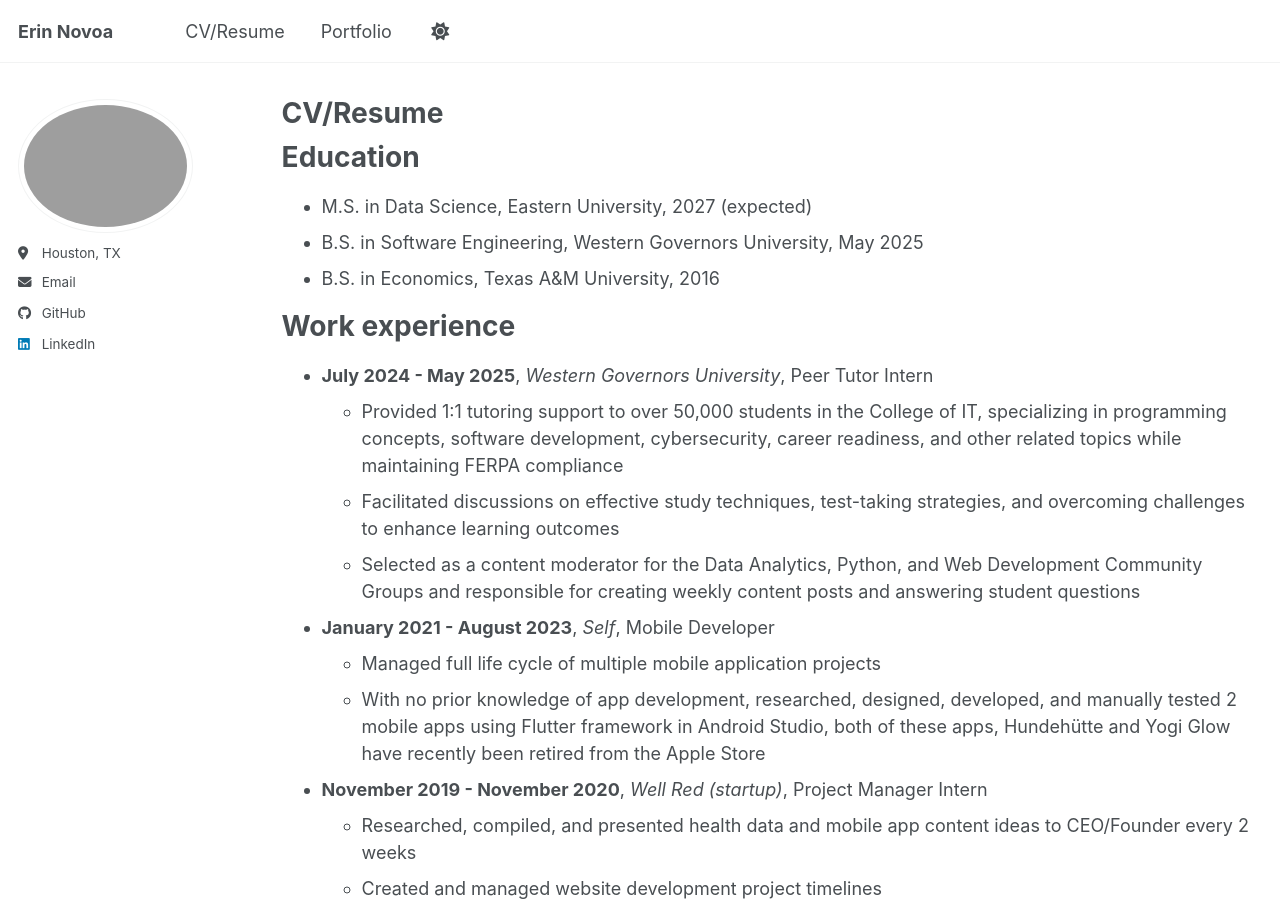
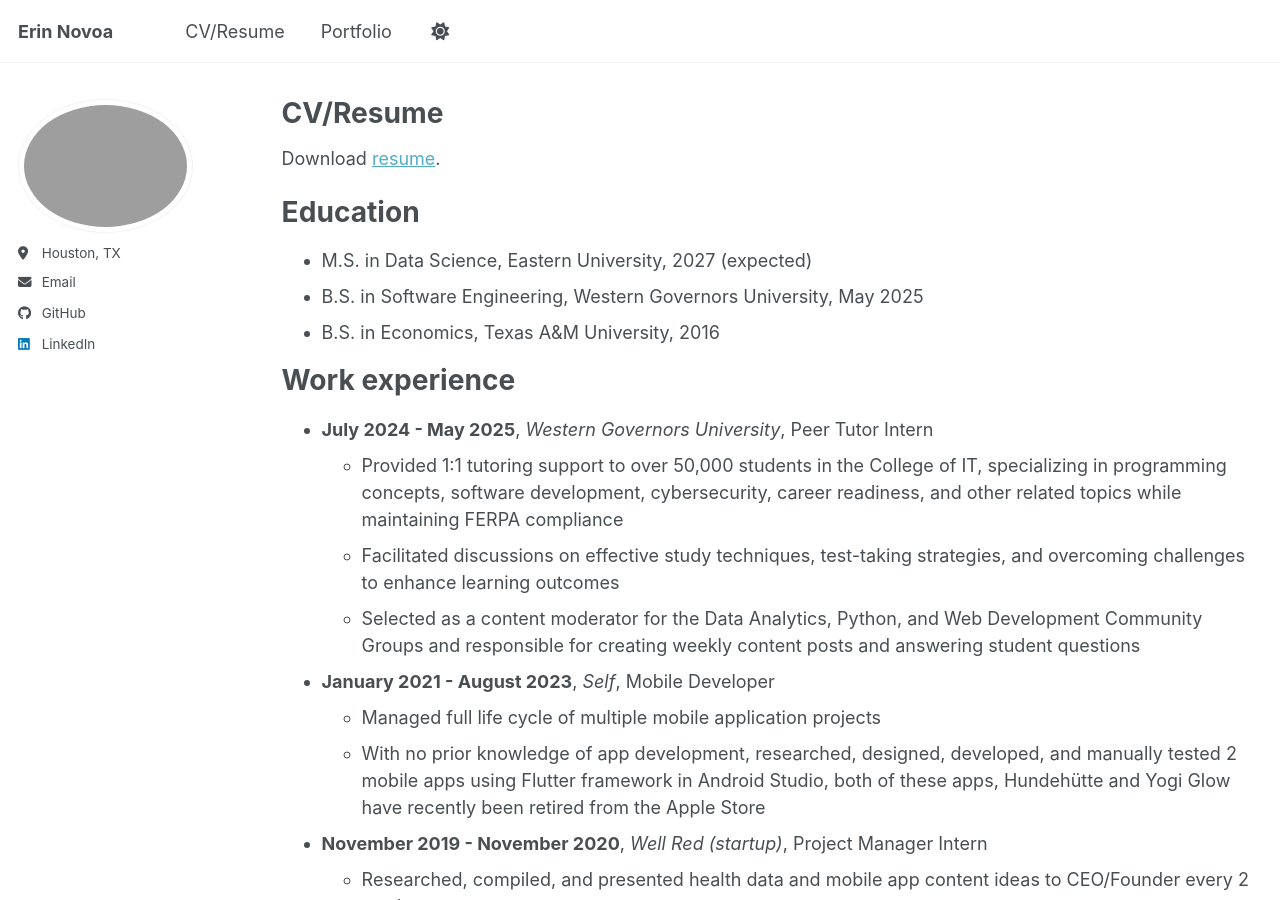
Before and after one commit to eknovoa/eknovoa.github.io, a Jekyll site: the page built from _pages/cv.md, in a window 1280 px wide and 900 px high. Built offline with Jekyll 4.4.1, drawn with Linux system fonts in a browser that asks for light colours; a script bundle is joined from its source files by our own code; library files that are not in the unit come from our copies.

Commit message:
adding a resume pdf

```diff
--- a/_pages/cv.md
+++ b/_pages/cv.md
@@ -8,6 +8,8 @@ redirect_from:
 ---
 
 {% include base_path %}
+
+Download [resume]('files/EN_Resume.pdf').
 
 Education
 ======
```
Also changed, not shown: 1 other file.
